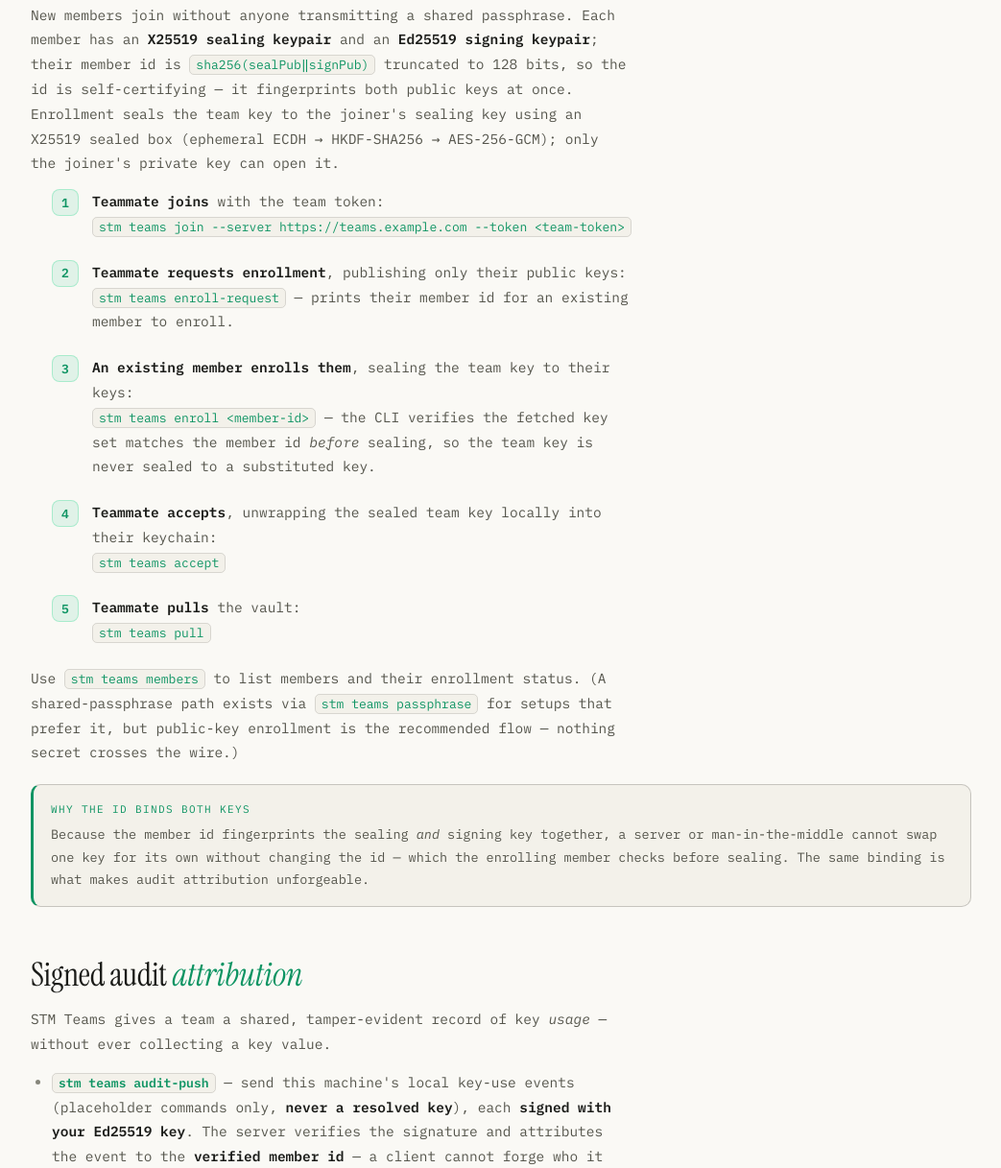
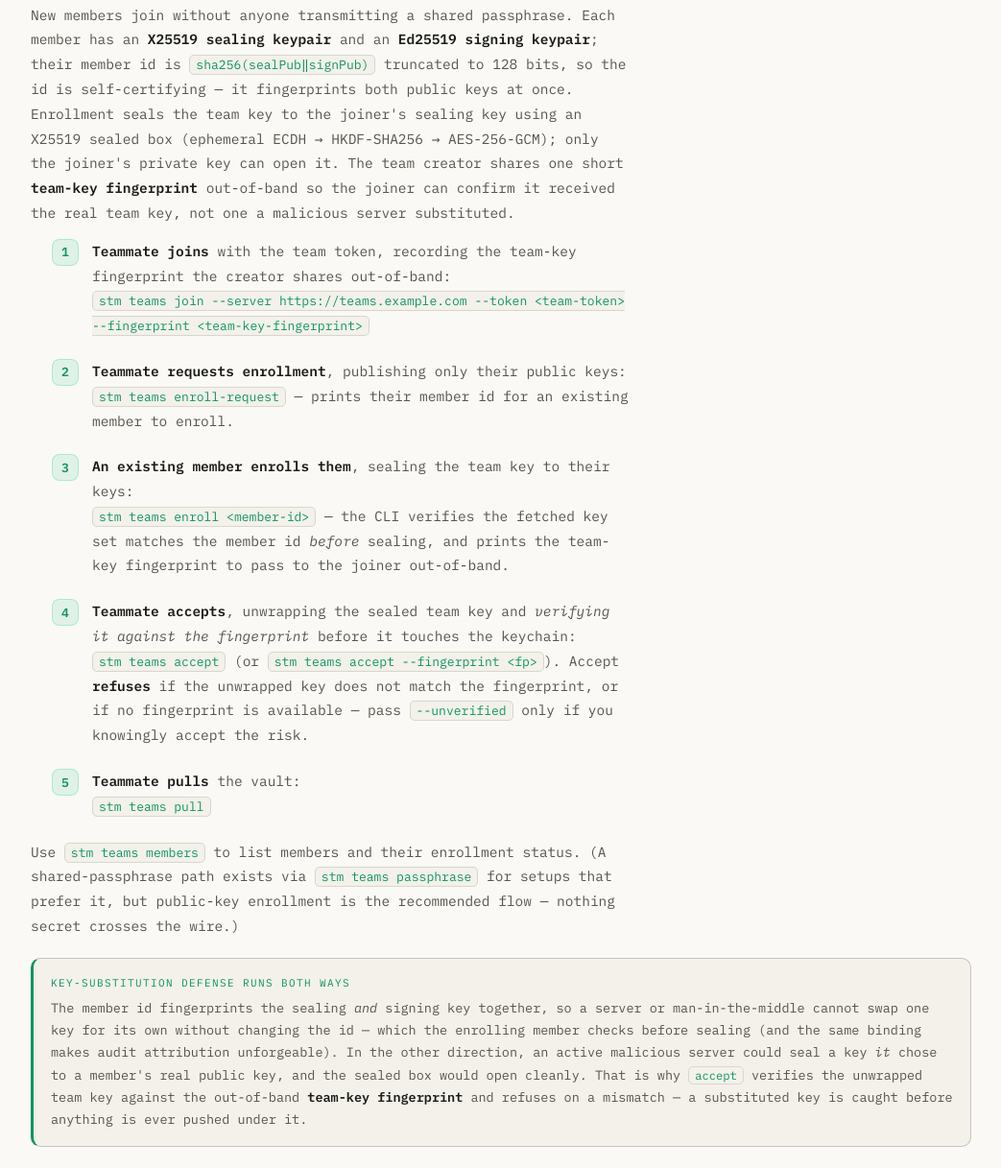
Before and after one commit to matterhornso/subscribetome, a website: page docs/teams.html in a window 1280 px wide. Shown: the part 3851-5068 px from the top of the page at 96% size, without its empty margins (118-1161 px from the left). Drawn offline with Linux system fonts and the light colour scheme.

Commit message:
docs(teams): document the out-of-band team-key fingerprint step
#25 made `stm teams accept` verify the unwrapped team key against an
out-of-band fingerprint (refusing on mismatch, or when none is available
unless --unverified), closing the acceptor-side substitution gap where a
malicious server seals a key IT chose to a member's real public key. The
enrollment docs still showed the old passphrase-free flow without it. Add
--fingerprint to the join/accept steps, note enroll prints the fingerprint
to share, and expand the callout to cover both directions of the
key-substitution defense (enroller id-check + acceptor fingerprint-check).

Follow-up from the #25 platform review (deferred item).

```diff
--- a/docs/teams.html
+++ b/docs/teams.html
@@ -408,21 +408,25 @@ team creation ENABLED (admin token set)</pre>
     an <b>Ed25519 signing keypair</b>; their member id is <code>sha256(sealPub‖signPub)</code> truncated to 128 bits, so
     the id is self-certifying — it fingerprints both public keys at once. Enrollment seals the team key to the joiner's
     sealing key using an X25519 sealed box (ephemeral ECDH → HKDF-SHA256 → AES-256-GCM); only the joiner's private key
-    can open it.
+    can open it. The team creator shares one short <b>team-key fingerprint</b> out-of-band so the joiner can confirm it
+    received the real team key, not one a malicious server substituted.
   </p>
   <ol class="steps-num">
-    <li><b>Teammate joins</b> with the team token:<br><code>stm teams join --server https://teams.example.com --token &lt;team-token&gt;</code></li>
+    <li><b>Teammate joins</b> with the team token, recording the team-key fingerprint the creator shares out-of-band:<br><code>stm teams join --server https://teams.example.com --token &lt;team-token&gt; --fingerprint &lt;team-key-fingerprint&gt;</code></li>
     <li><b>Teammate requests enrollment</b>, publishing only their public keys:<br><code>stm teams enroll-request</code> — prints their member id for an existing member to enroll.</li>
-    <li><b>An existing member enrolls them</b>, sealing the team key to their keys:<br><code>stm teams enroll &lt;member-id&gt;</code> — the CLI verifies the fetched key set matches the member id <em>before</em> sealing, so the team key is never sealed to a substituted key.</li>
-    <li><b>Teammate accepts</b>, unwrapping the sealed team key locally into their keychain:<br><code>stm teams accept</code></li>
+    <li><b>An existing member enrolls them</b>, sealing the team key to their keys:<br><code>stm teams enroll &lt;member-id&gt;</code> — the CLI verifies the fetched key set matches the member id <em>before</em> sealing, and prints the team-key fingerprint to pass to the joiner out-of-band.</li>
+    <li><b>Teammate accepts</b>, unwrapping the sealed team key and <em>verifying it against the fingerprint</em> before it touches the keychain:<br><code>stm teams accept</code> (or <code>stm teams accept --fingerprint &lt;fp&gt;</code>). Accept <b>refuses</b> if the unwrapped key does not match the fingerprint, or if no fingerprint is available — pass <code>--unverified</code> only if you knowingly accept the risk.</li>
     <li><b>Teammate pulls</b> the vault:<br><code>stm teams pull</code></li>
   </ol>
   <p>Use <code>stm teams members</code> to list members and their enrollment status. (A shared-passphrase path exists via <code>stm teams passphrase</code> for setups that prefer it, but public-key enrollment is the recommended flow — nothing secret crosses the wire.)</p>
   <div class="callout note">
-    <div class="h">Why the id binds both keys</div>
-    <p>Because the member id fingerprints the sealing <em>and</em> signing key together, a server or man-in-the-middle
-    cannot swap one key for its own without changing the id — which the enrolling member checks before sealing. The same
-    binding is what makes audit attribution unforgeable.</p>
+    <div class="h">Key-substitution defense runs both ways</div>
+    <p>The member id fingerprints the sealing <em>and</em> signing key together, so a server or man-in-the-middle
+    cannot swap one key for its own without changing the id — which the enrolling member checks before sealing (and the
+    same binding makes audit attribution unforgeable). In the other direction, an active malicious server could seal a
+    key <em>it</em> chose to a member's real public key, and the sealed box would open cleanly. That is why
+    <code>accept</code> verifies the unwrapped team key against the out-of-band <b>team-key fingerprint</b> and refuses
+    on a mismatch — a substituted key is caught before anything is ever pushed under it.</p>
   </div>
 
   <h2 id="audit">Signed audit <em>attribution</em><a class="anchor" href="#audit" aria-label="Link to this section">#</a></h2>
```
